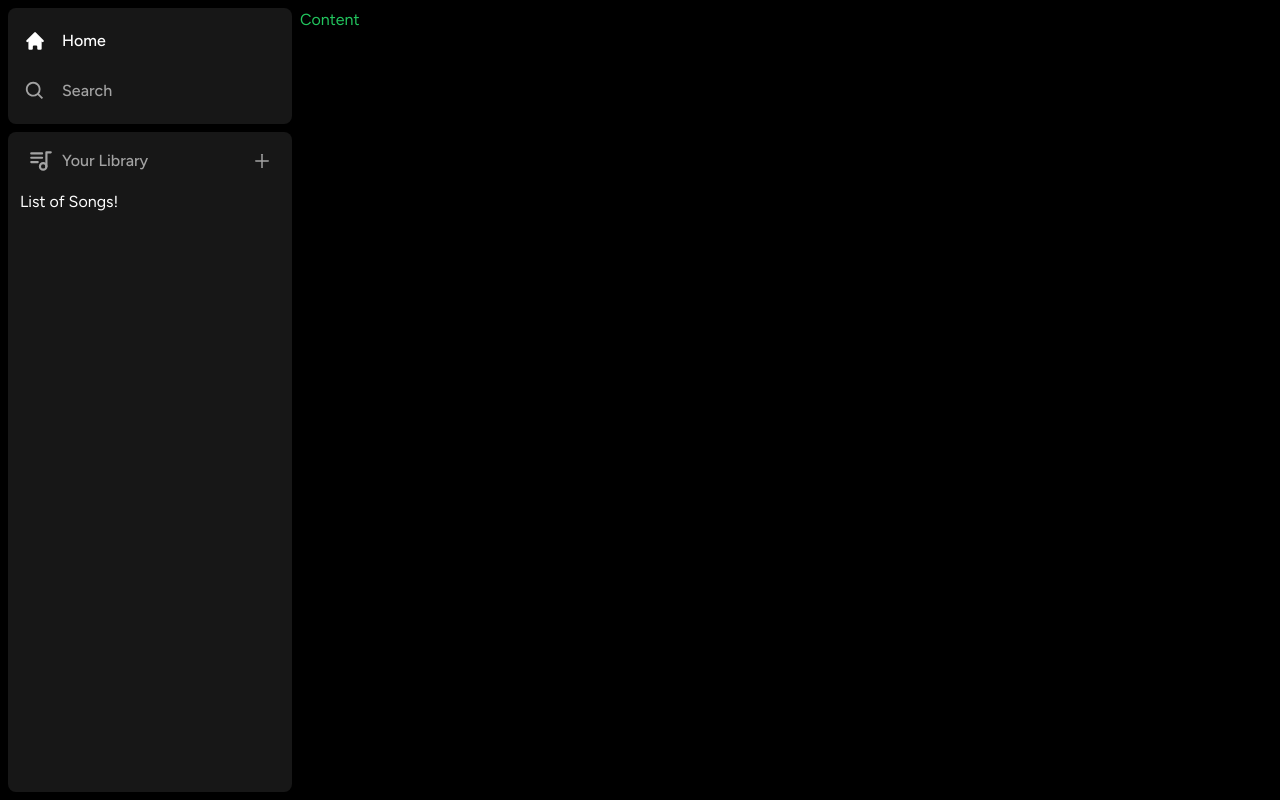
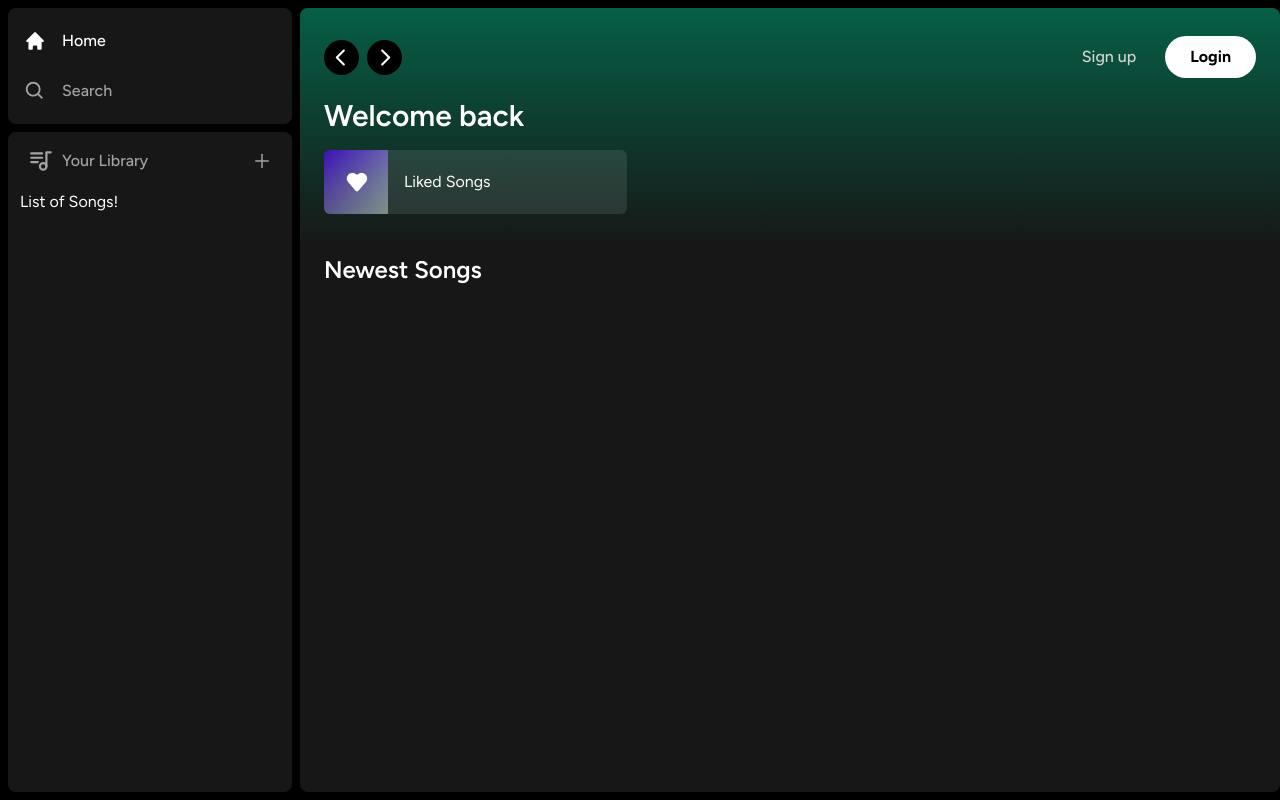
Before and after one commit to aum99/musify, a Next.js app: page / in a window 1280 px wide. Built offline with nearby package versions, Linux system fonts and the light colour scheme.

Commit message:
adding basic layout to main content area

```diff
--- a/app/(site)/page.tsx
+++ b/app/(site)/page.tsx
@@ -1,10 +1,28 @@
-import Image from "next/image";
+import Header from "@/components/Header";
+import ListItem from "@/components/ListItem";
 
 export default function Home() {
   return (
-    <div className="text-green-500">
+    <div className="bg-neutral-900 rounded-lg h-full w-full overflow-hidden overflow-y-auto">
       {/* Main Content */}
-      Content
+      <Header>
+        <div className="mb-2 ">
+          <h1 className="text-white text-3xl font-semibold">Welcome back</h1>
+          <div className="grid grid-cols-1 sm:grid-cols-2 xl:grid-cols-3 2xl:grid-cols-4 gap-3 mt-4">
+            <ListItem
+              image="/images/liked.png"
+              name="Liked Songs"
+              href="liked"
+            />
+          </div>
+        </div>
+      </Header>
+      <div className="mt-2 mb-7 px-6">
+        <div className="flex justify-between items-center">
+          <h1 className="text-white text-2xl font-semibold">Newest Songs</h1>
+        </div>
+        <div>{/* TODO: List of songs */}</div>
+      </div>
     </div>
   );
 }
--- /dev/null
+++ b/components/Button.tsx
@@ -0,0 +1,27 @@
+import { FC, forwardRef } from "react";
+import { twMerge } from "tailwind-merge";
+
+interface ButtonProps extends React.ButtonHTMLAttributes<HTMLButtonElement> {}
+
+const Button = forwardRef<HTMLButtonElement, ButtonProps>(
+  ({ className, children, disabled, type = "button", ...props }, ref) => {
+    return (
+      <button
+        type={type}
+        className={twMerge(
+          "w-full rounded-full bg-green-500 border border-transparent px-3 py-3 disabled:cursor-not-allowed disabled:opacity-50 text-black font-bold hover:opacity-75 transition",
+          className
+        )}
+        disabled={disabled}
+        ref={ref}
+        {...props}
+      >
+        {children}
+      </button>
+    );
+  }
+);
+
+Button.displayName = "Button";
+
+export default Button;
--- /dev/null
+++ b/components/Header.tsx
@@ -0,0 +1,75 @@
+"use client";
+
+import { useRouter } from "next/navigation";
+import { FC } from "react";
+import { twMerge } from "tailwind-merge";
+import { RxCaretLeft, RxCaretRight } from "react-icons/rx";
+import { HiHome } from "react-icons/hi";
+import { BiSearch } from "react-icons/bi";
+import Button from "./Button";
+
+interface HeaderProps {
+  children: React.ReactNode;
+  className?: string;
+}
+
+const Header: FC<HeaderProps> = ({ children, className }) => {
+  const router = useRouter();
+
+  const handleLogout = () => {
+    // handle logout
+  };
+  return (
+    <div
+      className={twMerge(
+        "h-fit bg-gradient-to-b from-emerald-800 p-6",
+        className
+      )}
+    >
+      <div className="w-full mb-4 flex items-center justify-between">
+        <div className="hidden md:flex gap-x-2 items-center">
+          <button
+            onClick={() => router.back()}
+            className="rounded-full bg-black flex items-center justify-center hover:opacity-75 transition"
+          >
+            <RxCaretLeft size={35} className="text-whhite" />
+          </button>
+          <button
+            onClick={() => router.forward()}
+            className="rounded-full bg-black flex items-center justify-center hover:opacity-75 transition"
+          >
+            <RxCaretRight size={35} className="text-whhite" />
+          </button>
+        </div>
+        <div className="flex md:hidden gap-x-2 items-center">
+          <button className="rounded-full p-2 bg-white flex items-center justify-center hover:opacity-75 transition">
+            <HiHome className="text-black" size={20} />
+          </button>
+          <button className="rounded-full p-2 bg-white flex items-center justify-center hover:opacity-75 transition">
+            <BiSearch className="text-black" size={20} />
+          </button>
+        </div>
+        <div className="flex justify-between items-center gap-x-4">
+          <>
+            <div>
+              <Button
+                onClick={() => {}}
+                className="bg-transparent text-neutral-300 font-medium"
+              >
+                Sign up
+              </Button>
+            </div>
+            <div>
+              <Button onClick={() => {}} className="bg-white px-6 py-2">
+                Login
+              </Button>
+            </div>
+          </>
+        </div>
+      </div>
+      {children}
+    </div>
+  );
+};
+
+export default Header;
--- /dev/null
+++ b/components/ListItem.tsx
@@ -0,0 +1,37 @@
+"use client";
+
+import Image from "next/image";
+import { useRouter } from "next/navigation";
+import { FC } from "react";
+import { FaPlay } from "react-icons/fa";
+
+interface ListItemProps {
+  image: string;
+  name: string;
+  href: string;
+}
+
+const ListItem: FC<ListItemProps> = ({ image, name, href }) => {
+  const router = useRouter();
+
+  const onClick = () => {
+    // TODO: Add authentication
+    router.push(href);
+  };
+  return (
+    <button
+      onClick={onClick}
+      className="relative group flex items-center rounded-md overflow-hidden gap-x-4 bg-neutral-100/10 hover:bg-neutral-100/20 transition pr-4"
+    >
+      <div className="relative min-h-[64px] min-w-[64px]">
+        <Image className="object-cover" fill src={image} alt="image" />
+      </div>
+      <p className="font0-medium truncate py-5">{name}</p>
+      <div className="absolute transition opacity-0 rounded-full flex items-center justify-center bg-green-500 p-4 drop-shadow-md right-5 group-hover:opacity-100 hover:scale-110">
+        <FaPlay className="text-black" />
+      </div>
+    </button>
+  );
+};
+
+export default ListItem;
```
Also changed, not shown: public/images/liked.png (added).
